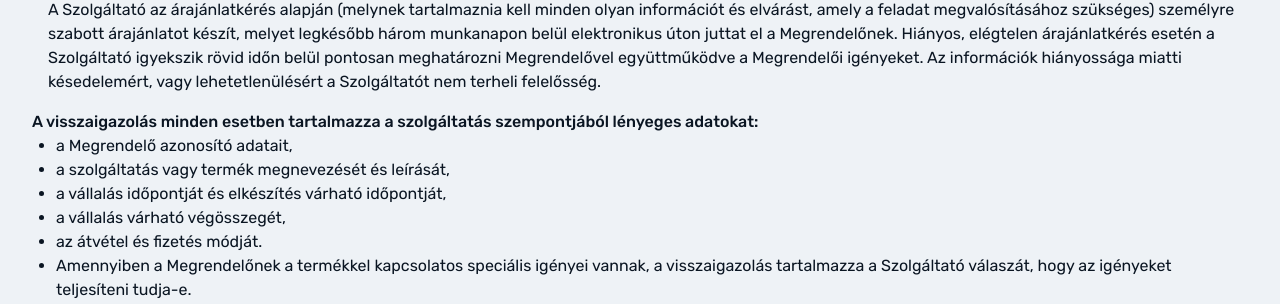
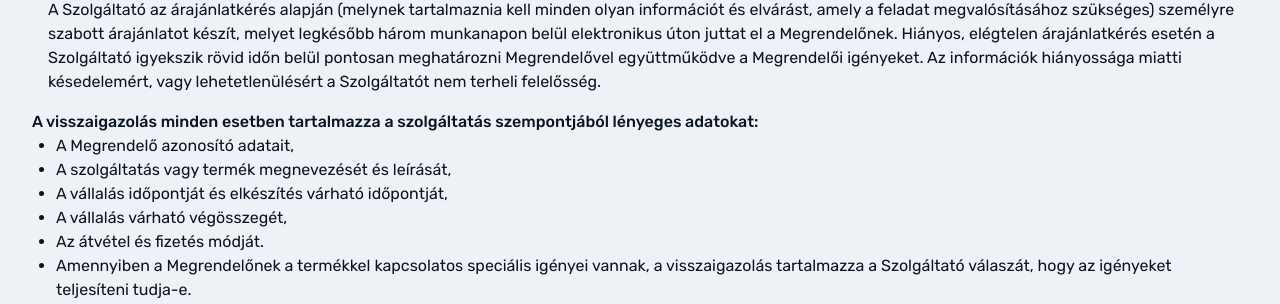
Before and after one commit to C5illa/royalgraphic_redesign, a plain HTML site: page vallalasi_feltetelek.html in a window 1280 px wide. Shown: the part 1460-1764 px from the top of the page. Drawn offline with nearby package versions, Linux system fonts and the light colour scheme.

Commit message:
Update vallalasi_feltetelek.html

```diff
--- a/vallalasi_feltetelek.html
+++ b/vallalasi_feltetelek.html
@@ -114,11 +114,11 @@
         <p class="space-top text--bold">A visszaigazolás minden esetben tartalmazza a szolgáltatás szempontjából
           lényeges adatokat:</p>
         <ul class="page__list">
-          <li>a Megrendelő azonosító adatait,</li>
-          <li>a szolgáltatás vagy termék megnevezését és leírását,</li>
-          <li>a vállalás időpontját és elkészítés várható időpontját,</li>
-          <li>a vállalás várható végösszegét,</li>
-          <li>az átvétel és fizetés módját.</li>
+          <li>A Megrendelő azonosító adatait,</li>
+          <li>A szolgáltatás vagy termék megnevezését és leírását,</li>
+          <li>A vállalás időpontját és elkészítés várható időpontját,</li>
+          <li>A vállalás várható végösszegét,</li>
+          <li>Az átvétel és fizetés módját.</li>
           <li>Amennyiben a Megrendelőnek a termékkel kapcsolatos speciális igényei vannak, a visszaigazolás tartalmazza
             a Szolgáltató válaszát, hogy az igényeket teljesíteni tudja-e.</li>
         </ul>
```
